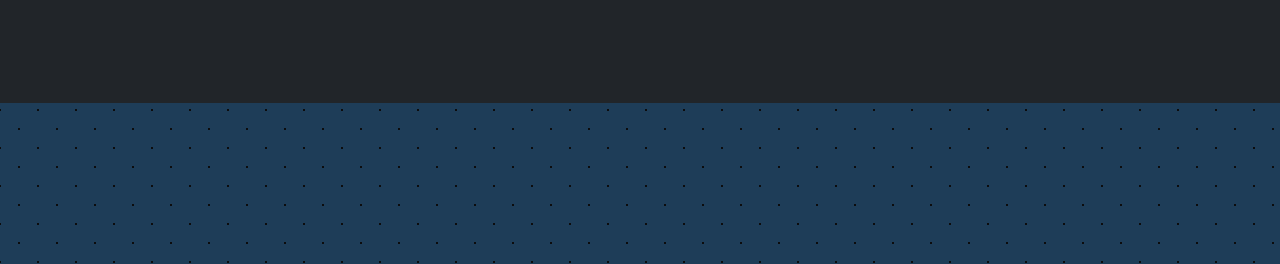
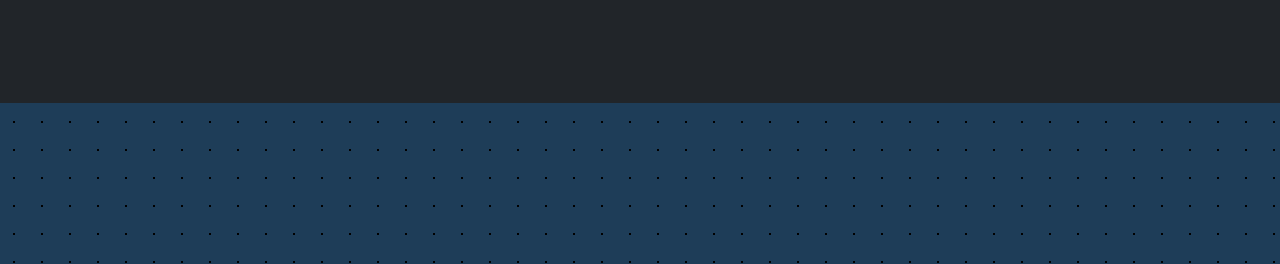
Before and after one commit to Shivahir2003/Employee, a React app: page / in a window 1280 px wide. Shown: the part 536-800 px from the top of the page. Built offline with nearby package versions, Linux system fonts and the light colour scheme.

Commit message:
few changes are done by me(master)

```diff
--- a/src/index.css
+++ b/src/index.css
@@ -5,6 +5,8 @@
     sans-serif;
   -webkit-font-smoothing: antialiased;
   -moz-osx-font-smoothing: grayscale;
+
+
 		/* background-color: #1e3d58;
 		background-image: radial-gradient(#212529 1px, transparent 1px);
 		background-size: 31px 31px; */
@@ -16,9 +18,9 @@
 
 		background-color: #1e3d58;
 		opacity: 1;
-background-image:  radial-gradient(#0c0c0d 0.9500000000000001px, transparent 0.9500000000000001px), radial-gradient(#0c0c0d 0.9500000000000001px, #1e3d58 0.9500000000000001px);
-background-size: 38px 38px;
-background-position: 0 0,19px 19px;
+		background-image: radial-gradient(#000000 1.4000000000000001px, #1e3d58 1.4000000000000001px);
+		background-size: 28px 28px;
+
 
 
 
--- a/src/index.js
+++ b/src/index.js
@@ -21,8 +21,8 @@
   <>
   <BrowserRouter>
   <Routes>
-    <Route path="/" element={<Layout />}>
-    <Route path="/Home" element={<Home />}></Route>
+    <Route path='/' element={<Layout />}>
+    <Route path='/Home' element=  {<Home />}></Route>
     <Route path="/Home/:id" element={<EmployeeDetail />}></Route>
 
     <Route path="/AddEmployee" element={<AddEmployee />}></Route>
```
Also changed, not shown: src/EmployeeDetails.css (line endings or trailing spaces). Lines whose indentation alone changed are shown as unchanged.
